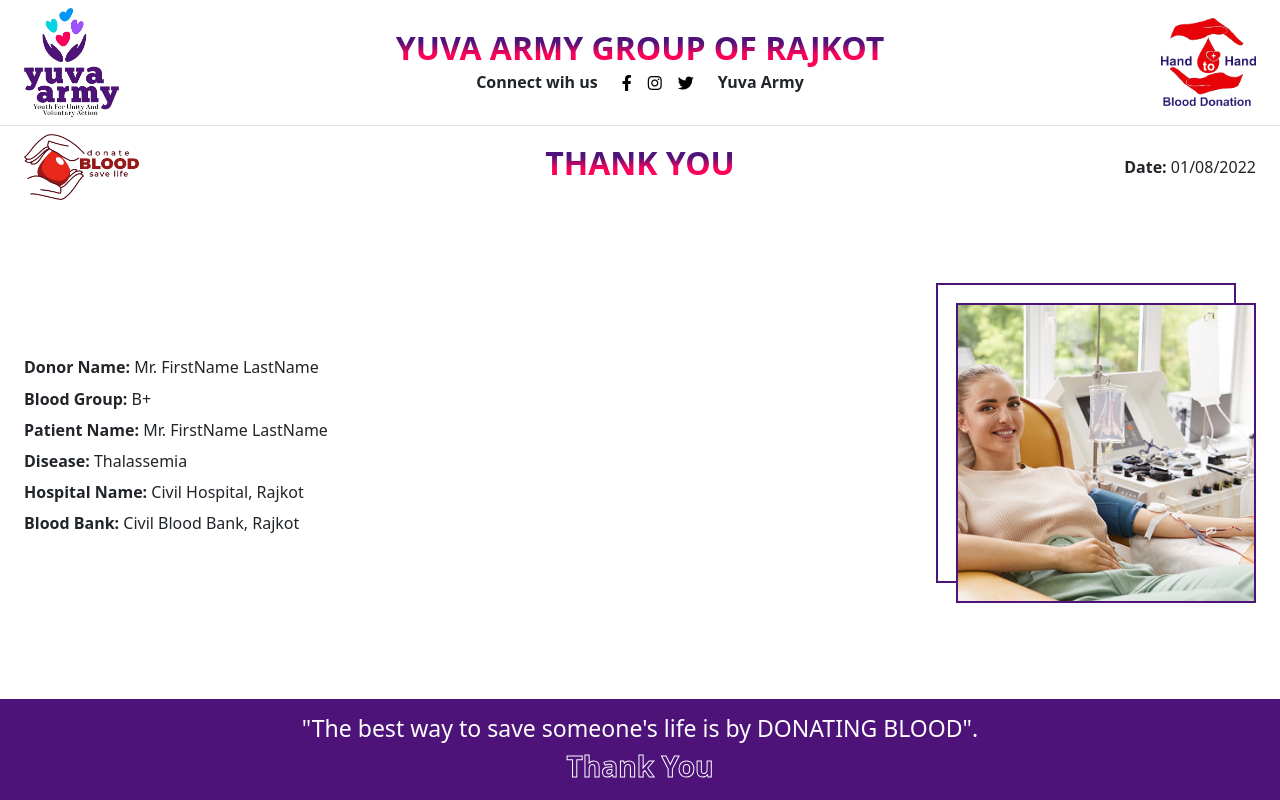
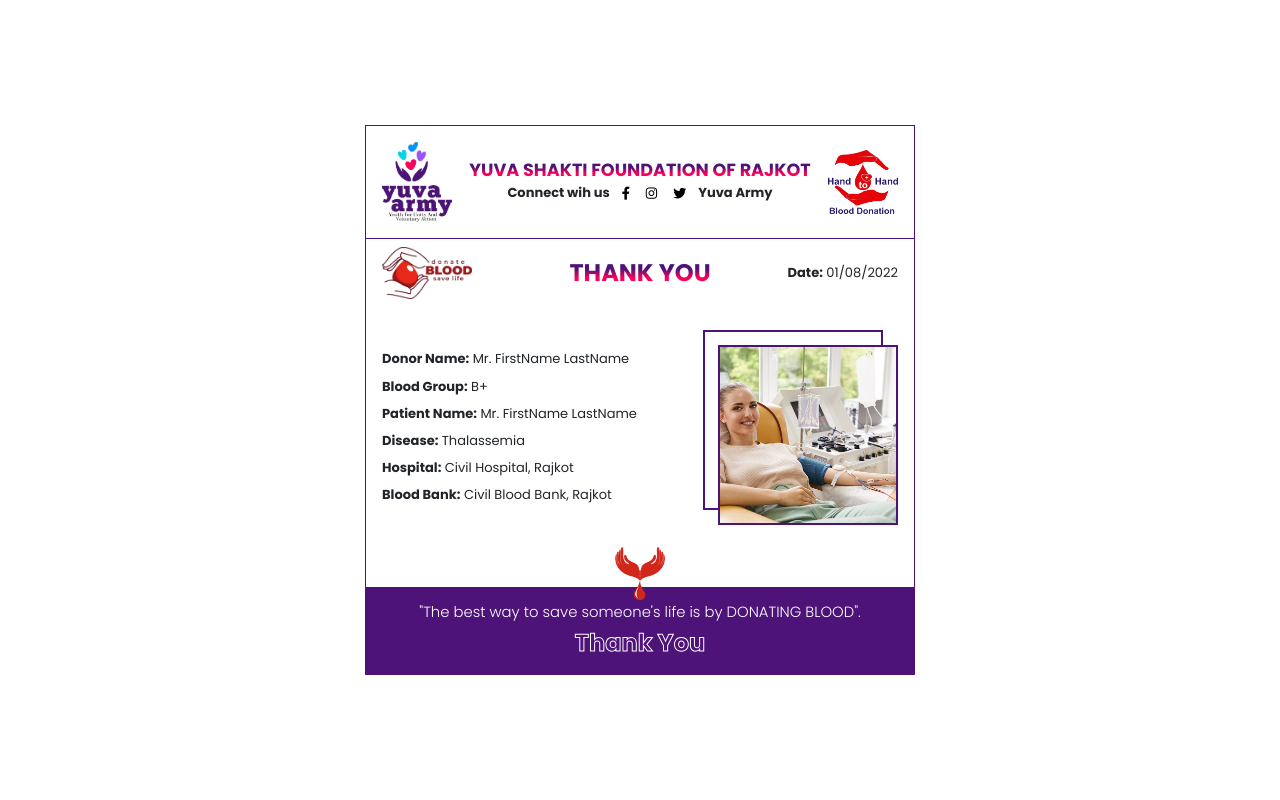
Before and after one commit to jay13245/yuva_shakti, a plain HTML site: page index.html in a window 1280 px wide. Drawn offline with nearby package versions, Linux system fonts and the light colour scheme.

Commit message:
Design fixed center

```diff
--- a/css/ys-style.scss
+++ b/css/ys-style.scss
@@ -5,15 +5,36 @@
     --secondary: #fc005a;
     --white: #ffffff;
     --black: #000000;
+    --fonts: 'Poppins';
+}
+
+body,
+html {
+    width: 100%;
+    height: 100%;
+    margin: 0;
+    padding: 0;
 }
 
 .main-wrapper {
+    font-family: var(--fonts);
+    font-size: 13px;
+    line-height: 20px;
     display: flex;
     flex-direction: column;
-    min-height: 100vh;
+    justify-content: center;
+    align-items: center;
+    min-width: 550px;
+    min-height: 550px;
+    max-width: 600px;
+    max-height: 600px;
+    margin: auto;
+    border:1px solid var(--primary);
 
     .main-body-content {
         flex: 1;
+        padding: 0 1rem;
+        width: 100%;
         display: flex;
         flex-direction: column;
     }
@@ -21,7 +42,7 @@
 
 .hand-to-hand-logo,
 .brand-logo {
-    max-width: 95px;
+    max-width: 70px;
 
     @media screen and (max-width:576px) {
         max-width: 50px;
@@ -33,10 +54,17 @@
     }
 }
 
+header {
+    .navbar {
+        padding: 1rem 1rem;
+        border-color: var(--primary) !important;
+    }
+}
+
 .title-with-short-details {
     h1 {
         text-transform: uppercase;
-        font-size: 2.5vw;
+        font-size: 1.1rem;
         font-weight: bold;
         text-align: center;
         background: #FC005A;
@@ -51,7 +79,9 @@
 }
 
 .gradiant-heading {
+    font-size: 1.5rem;
     font-weight: bold;
+    margin-bottom: 0;
     background: #FC005A;
     background: linear-gradient(to top, #FC005A 36%, #4D1379 66%);
     -webkit-background-clip: text;
@@ -79,7 +109,7 @@
 }
 
 .donate-blood-save-life-logo {
-    max-width: 115px;
+    max-width: 90px;
 
     @media screen and (max-width:576px) {
         max-width: 60px;
@@ -95,13 +125,13 @@
     justify-content: center;
 
     h3 {
-        font-size: 1.8vw;
+        font-size: 0.925rem;
         text-align: center;
         font-weight: 300;
         margin: 0;
 
         strong {
-            font-size: 2.2vw;
+            font-size: 1.5rem;
             font-weight: bold;
             display: block;
             padding-top: 0.5rem;
@@ -112,10 +142,10 @@
 }
 
 .blodd-donor-detail-wrapper {
-    padding: 1.5rem 0;
+    padding: 0 0 1rem;
     flex: 1;
     display: flex;
-    align-items: center;
+    min-height: 280px;
 }
 
 .donor-detail {
@@ -132,8 +162,8 @@
 
 .donor-thumbnail {
     position: relative;
-    width: 300px;
-    height: 300px;
+    width: 180px;
+    height: 180px;
     margin-left: auto;
 
     @media screen and (max-width:576px) {
@@ -144,13 +174,13 @@
 
     &::before {
         content: '';
-        width: 300px;
-        height: 300px;
+        width: 180px;
+        height: 180px;
         background-color: var(--white);
         border: 2px solid var(--primary);
         position: absolute;
-        top: -20px;
-        left: -20px;
+        top: -15px;
+        left: -15px;
         z-index: 0;
 
         @media screen and (max-width:576px) {
@@ -167,3 +197,11 @@
         height: 100%;
     }
 }
+
+.footer-hand {
+    position: absolute;
+    top: -2.5rem;
+    left: 50%;
+    transform: translateX(-50%);
+    max-width: 50px;
+}
--- a/index.html
+++ b/index.html
@@ -12,18 +12,18 @@
 </head>
 
 <body>
-    <div class="container-fluid px-0">
+    <div class="container-fluid w-100 h-100 d-flex justify-content-center align-items-center">
         <main class="main-wrapper">
-            <header>
-                <nav class="navbar border-bottom px-md-4 px-2">
+            <header class="w-100">
+                <nav class="navbar border-bottom">
                     <div class="brand-logo">
                         <img src="./images/YUVA-ARMY_LOGO.png" alt="YUVA-ARMY">
                     </div>
                     <div class="title-with-short-details">
-                        <h1 class="mb-0">Yuva army group of <span class="city-name">rajkot</span></h1>
+                        <h1 class="mb-0">Yuva Shakti Foundation of <span class="city-name">rajkot</span></h1>
                         <div class="connect-media d-flex align-items-center justify-content-center">
                             <p class="mb-0 fw-bold">Connect wih us</p>
-                            <ul class="list-group list-group-horizontal mx-md-3 mx-1">
+                            <ul class="list-group list-group-horizontal mx-1">
                                 <li class="list-group-item border-0">
                                     <a href="#"><i class="fa-brands fa-facebook-f"></i></a>
                                 </li>
@@ -42,8 +42,8 @@
                     </div>
                 </nav>
             </header>
-            <div class="main-body-content px-md-4 px-2">
-                <div class="row align-items-center py-2">
+            <div class="main-body-content">
+                <div class="row align-items-center pt-2">
                     <div class="col-md-4 col-3">
                         <div class="donate-blood-save-life-logo">
                             <img src="./images/donate_blood_save_life.png" alt="Donate Blood save life"
@@ -59,19 +59,19 @@
                 </div>
                 <div class="blodd-donor-detail-wrapper">
                     <div class="row align-items-center flex-grow-1">
-                        <div class="col-md-6 col-12">
+                        <div class="col-md-7 col-12">
                             <div class="donor-detail">
                                 <ul>
                                     <li><strong>Donor Name:</strong> Mr. FirstName LastName</li>
                                     <li><strong>Blood Group:</strong> B+</li>
                                     <li><strong>Patient Name:</strong> Mr. FirstName LastName</li>
                                     <li><strong>Disease:</strong> Thalassemia</li>
-                                    <li><strong>Hospital Name:</strong> Civil Hospital, Rajkot</li>
+                                    <li><strong>Hospital:</strong> Civil Hospital, Rajkot</li>
                                     <li><strong>Blood Bank:</strong> Civil Blood Bank, Rajkot</li>
                                 </ul>
                             </div>
                         </div>
-                        <div class="col-md-6 col-12 text-end order-md-last order-first">
+                        <div class="col-md-5 col-12 text-end order-md-last order-first">
                             <div class="donor-thumbnail">
                                 <img src="./images/donor-picture.jpg" alt="Blood Donor" class="img-fluid">
                             </div>
@@ -79,7 +79,10 @@
                     </div>
                 </div>
             </div>
-            <footer class="footer px-4">
+            <footer class="footer w-100 position-relative">
+                <div class="footer-hand">
+                    <img src="./images/footer_hand.png" alt="world-blood-donor-day" class="img-fluid">
+                </div>
                 <h3>"The best way to save someone's life is by DONATING BLOOD". <strong>Thank You</strong></h3>
             </footer>
         </main>
```
Also changed, not shown: css/ys-style.css, 1 other file.
